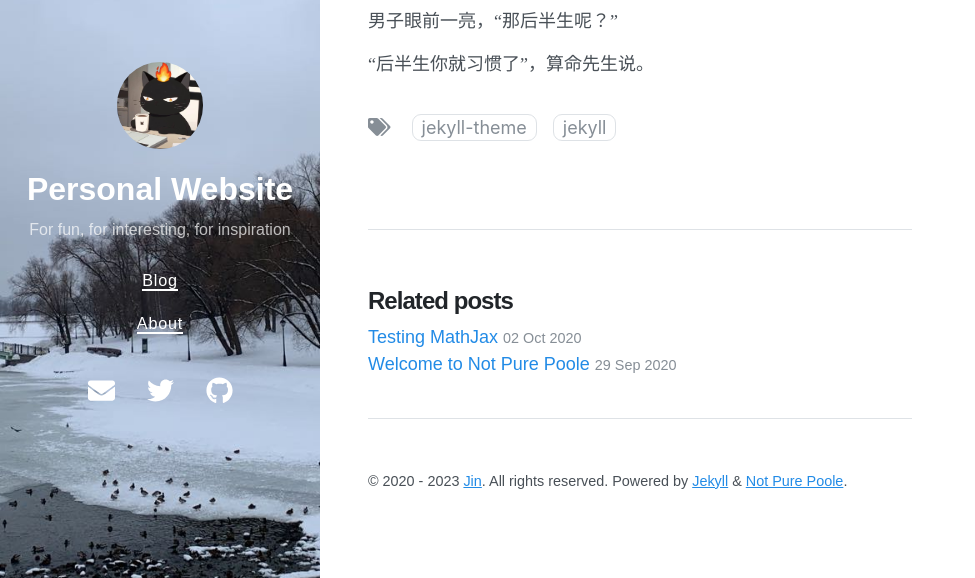
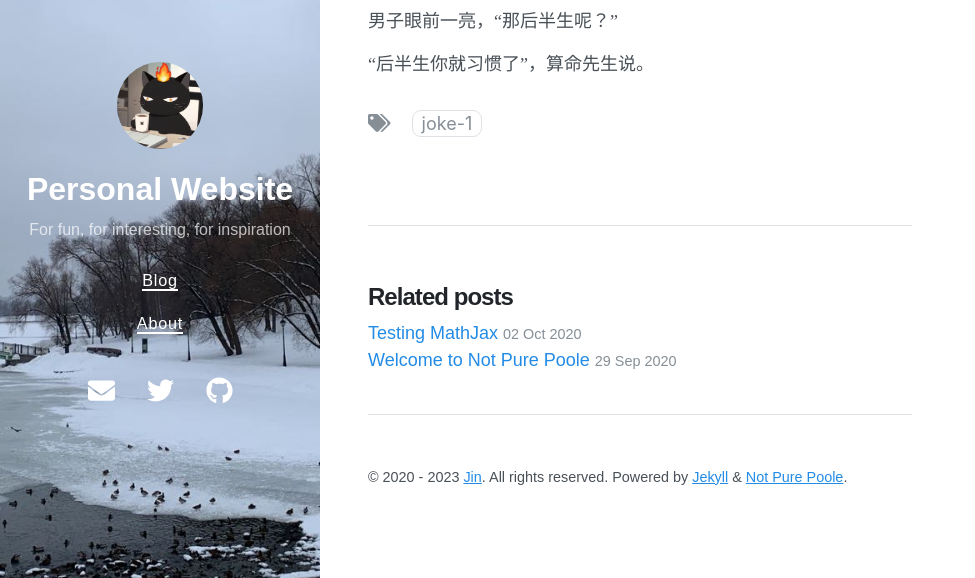
Before and after one commit to New-lay/New-lay.github.io, a Jekyll site: the page built from _posts/2020-10-01-releasing-not-pure-poole-v0-1-0.md, in a window 1280 px wide. Shown: the part 209-787 px from the top of the page, without its empty margins (0-975 px from the left). Built offline with Jekyll 4.4.1, drawn with Linux system fonts in a browser that asks for light colours; nearby versions of some CDN libraries.

Commit message:
Update 2020-10-01-releasing-not-pure-poole-v0-1-0.md

```diff
--- a/_posts/2020-10-01-releasing-not-pure-poole-v0-1-0.md
+++ b/_posts/2020-10-01-releasing-not-pure-poole-v0-1-0.md
@@ -3,8 +3,7 @@ layout: post
 title: Joke 1
 author: Unknown
 tags:
-- jekyll theme
-- jekyll
+- Joke 1
 date: 2023-11-08 22:33 +0800
 ---
 一男子没有女朋友，去找算命先生算一卦。
```
